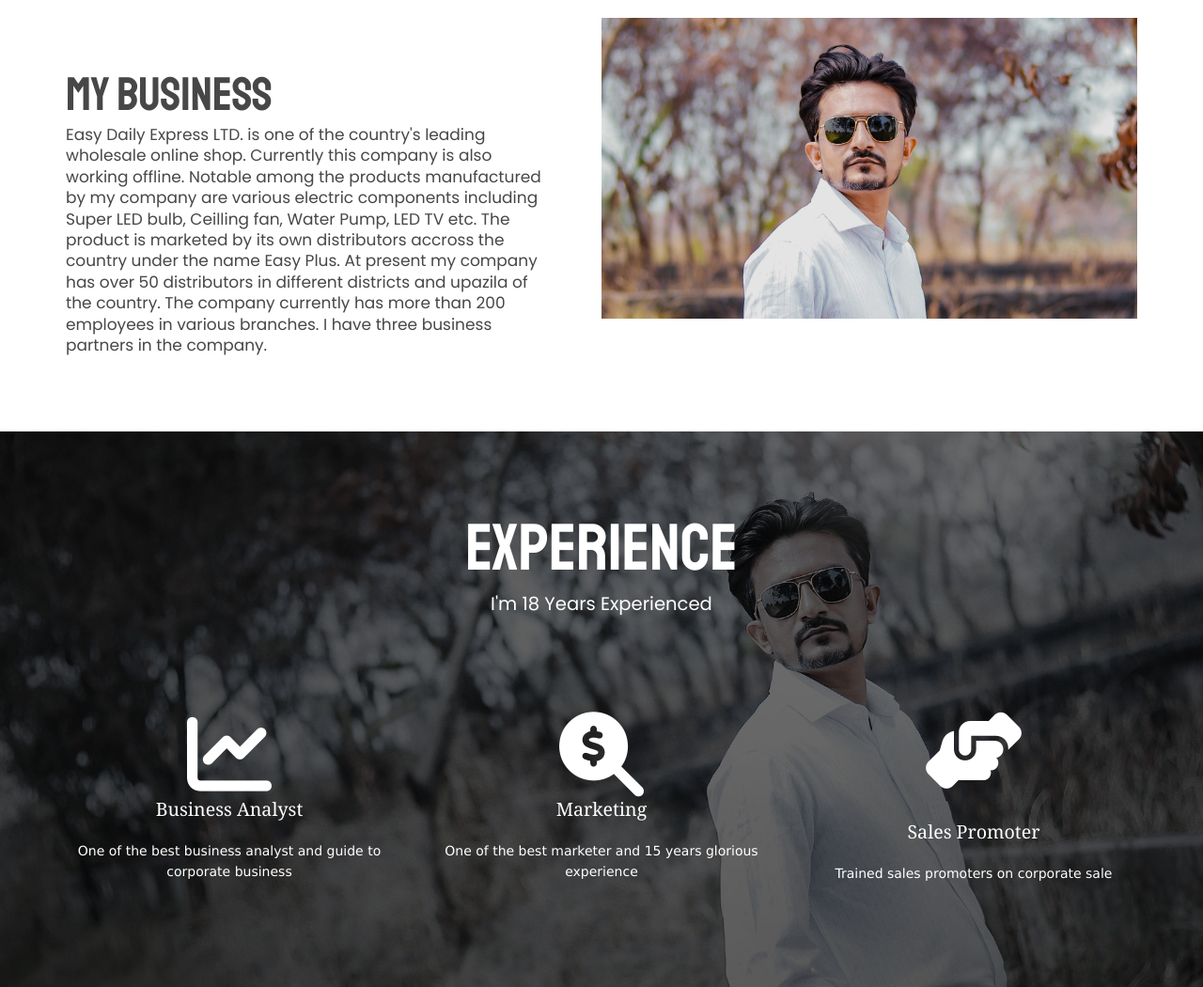
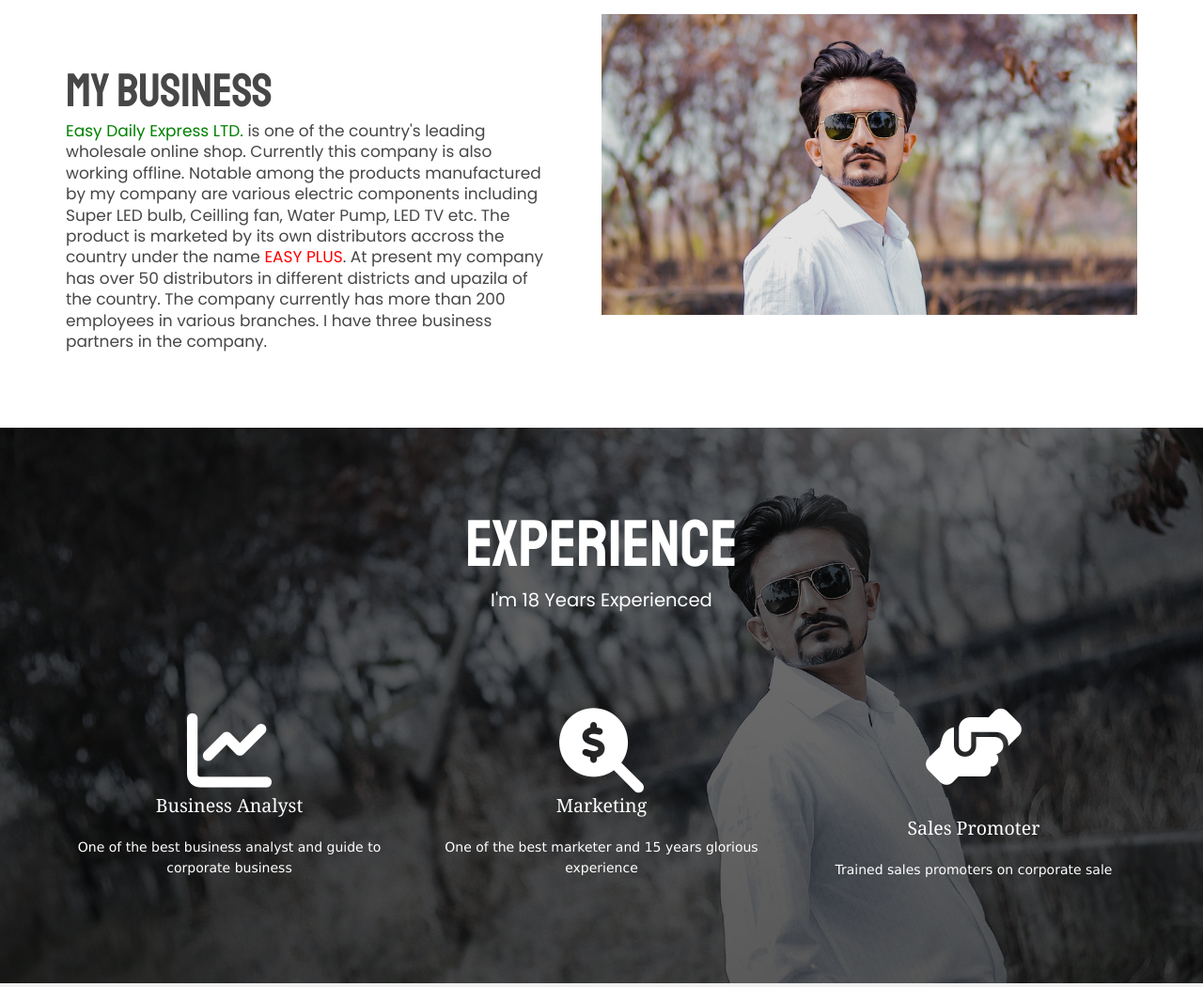
Before and after one commit to Siam-al-islam/saif-portfolio, a plain HTML site: page index.html in a window 1280 px wide. Shown: the part 1340-2390 px from the top of the page at 94% size. Drawn offline with Linux system fonts and the light colour scheme.

Commit message:
color added

```diff
--- a/index.html
+++ b/index.html
@@ -32,8 +32,6 @@ Licence URI: https://www.os-templates.com/template-terms
   <div class="bgded overlay"
     style="background-image:url('images/demo/backgrounds/2.jpg');
   background-repeat: no-repeat; background-size: cover; background-position: center center;background-attachment: fixed;">
-    <h3 style="text-align: left; font-family: 'Staatliches', cursive; letter-spacing: 3px; font-size: 17px;">"Create a
-      revolution in the realm of phought,<br> Then you will be the maker of your dreams"</h3>
     <!-- ################################################################################################ -->
     <div class="wrapper row0">
       <header id="header" class="hoc clear center">
@@ -56,6 +54,9 @@ Licence URI: https://www.os-templates.com/template-terms
         <h1 style="font-family: 'Staatliches', cursive; font-size: 70px;">MD. SAIFULLAH AL ISLAM</h1>
         <h2 style="font-family: 'Poppins', sans-serif; font-size: 30px;">A Business Analyst
         </h2>
+        <h3 style="text-align: left; font-family: 'Staatliches', cursive; letter-spacing: 3px; font-size: 15px;">"Create
+          a
+          revolution in the realm of thought,<br> Then you will be the maker of your dreams"</h3>
 
       </article>
       <!-- ################################################################################################ -->
@@ -95,12 +96,15 @@ Licence URI: https://www.os-templates.com/template-terms
           <figcaption>
             <h1 style="font-family: 'Staatliches', cursive; font-size: 50px; font-weight: 500;">My Business
             </h1>
-            <p style="font-family: 'Poppins', sans-serif; font-size: 17px;">Easy Daily Express LTD.
+            <p style="font-family: 'Poppins', sans-serif; font-size: 17px;"><span style="color: green;">Easy Daily
+                Express
+                LTD.</span>
               is one of the country's leading wholesale online shop. Currently this company is
               also working offline. Notable among the products manufactured by my company are various electric
               components
               including Super LED bulb, Ceilling fan, Water Pump, LED TV etc. The product is marketed by its own
-              distributors accross the country under the name Easy Plus. At present my company has over 50 distributors
+              distributors accross the country under the name <span style="color: red;">EASY PLUS</span>. At present my
+              company has over 50 distributors
               in different districts and upazila of the country. The company currently has more than 200 employees in
               various branches. I have three business partners in the company.</p>
 
@@ -203,7 +207,8 @@ Licence URI: https://www.os-templates.com/template-terms
         <li class="one_third first">
           <article style="text-align: center;">
             <img src="images/demo/tv2.png" alt="Image may have contain a LED TV">
-            <h2 style="font-family: 'Staatliches', cursive; font-size: 30px;">EASY PLUS LED TV</h2>
+            <h2 style="font-family: 'Staatliches', cursive; font-size: 30px;"><span style="color: red;">EASY PLUS</span>
+              LED TV</h2>
             <p></p>
 
           </article>
@@ -211,7 +216,8 @@ Licence URI: https://www.os-templates.com/template-terms
         <li class="one_third">
           <article style="text-align: center;">
             <img src="images/demo/bulb.png" alt="Image may have contain a LED Bulb">
-            <h2 style="font-family: 'Staatliches', cursive; font-size: 30px;">EASY PLUS LED Bulb </h2>
+            <h2 style="font-family: 'Staatliches', cursive; font-size: 30px;"><span style="color: red;">EASY PLUS</span>
+              LED Bulb </h2>
             <p></p>
 
           </article>
@@ -219,7 +225,8 @@ Licence URI: https://www.os-templates.com/template-terms
         <li class="one_third">
           <article style="height: 405px; text-align: center;">
             <img src="images/demo/switch.png" alt="Image may have contain some electronic components">
-            <h2 style="font-family: 'Staatliches', cursive; font-size: 30px;">EASY PLUS Electric Component
+            <h2 style="font-family: 'Staatliches', cursive; font-size: 30px;"><span style="color: red;">EASY PLUS</span>
+              Electric Component
             </h2>
             <p></p>
 
```
